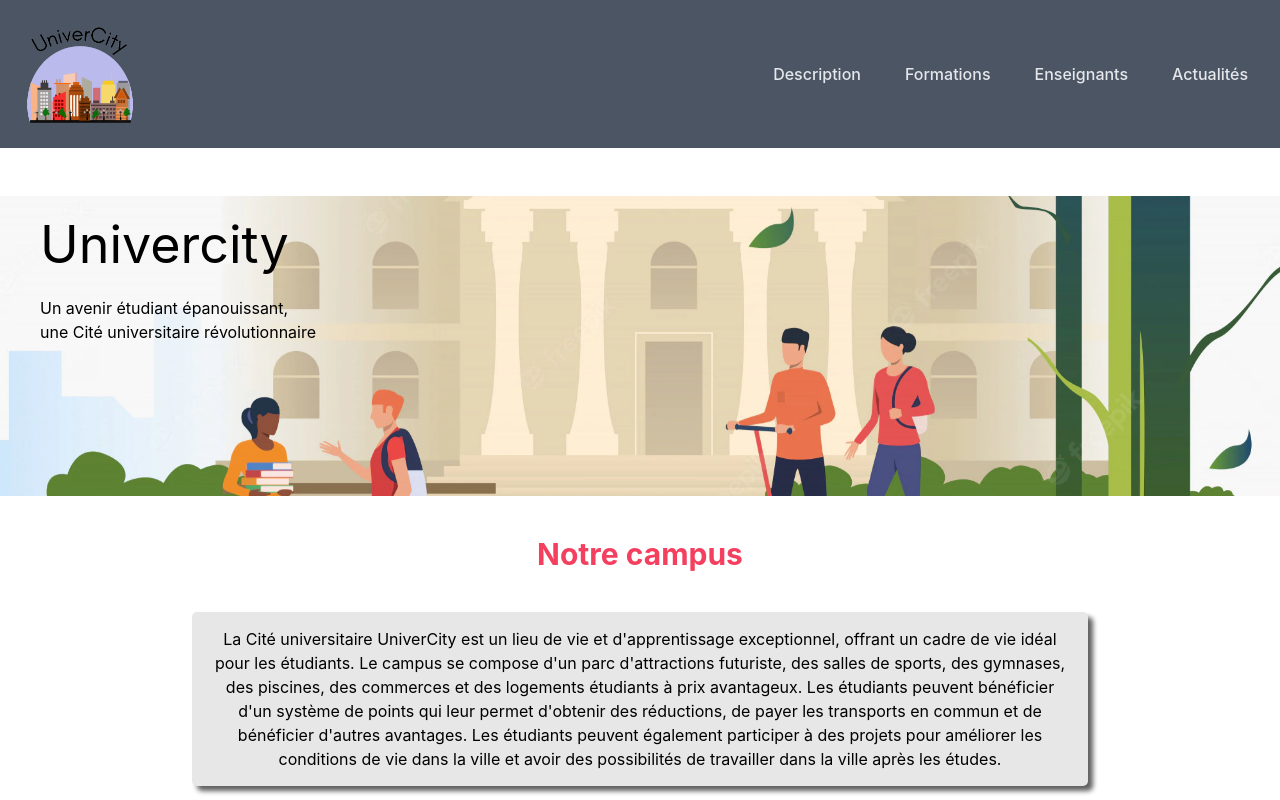
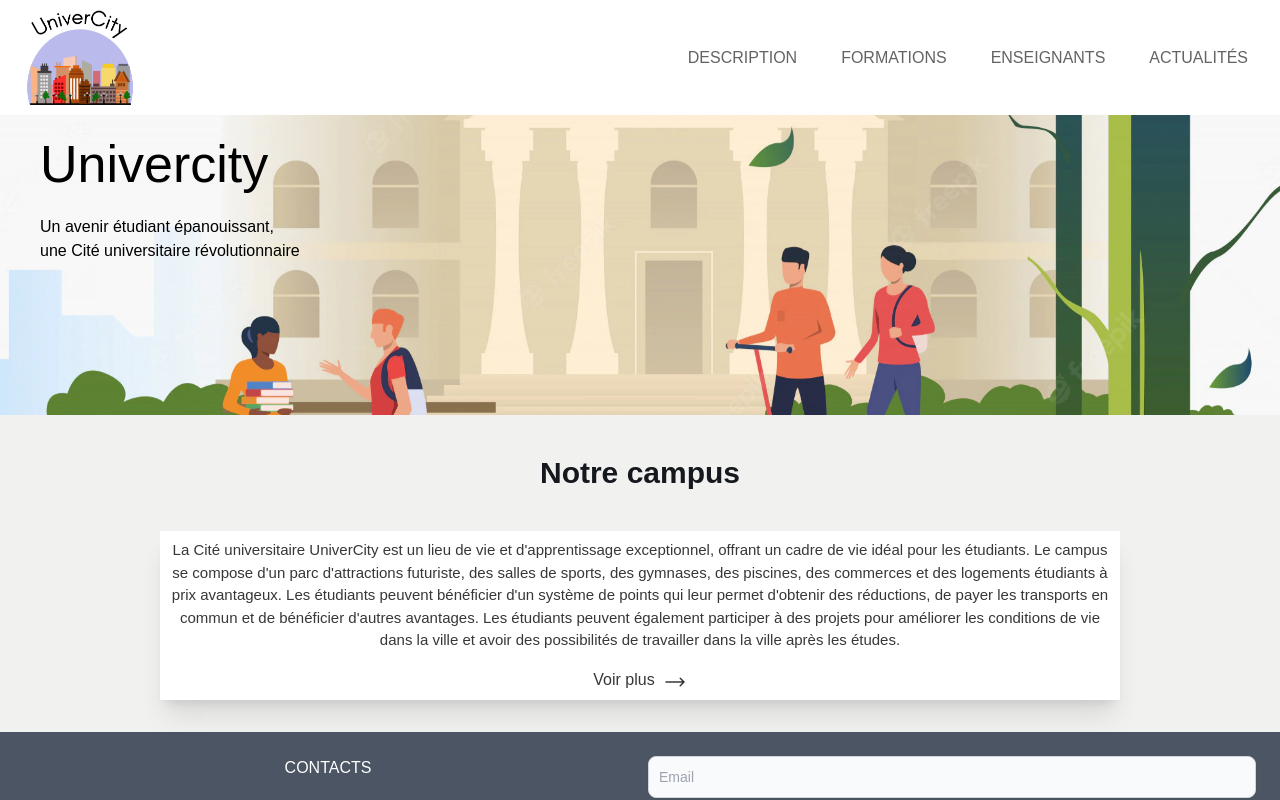
Before and after one commit to BastienBYRA/UniverCity, a React (Create React App) app in the folder univercity/: page / in a window 1280 px wide. Shown: the top 800 px of the page. Built offline with nearby package versions, Linux system fonts and the light colour scheme.

Commit message:
palette couleur

```diff
--- a/univercity/src/App.css
+++ b/univercity/src/App.css
@@ -28,24 +28,3 @@
 .campus-presentation {
   text-align: center;
 }
-
-.campus-presentation p {
-  width: 70%;
-  margin: auto;
-  background-color: rgb(231, 231, 231);
-  border-radius: 5px;
-  padding: 15px;
-  margin-bottom: 30px;
-  box-shadow: 5px 5px 5px rgb(96, 96, 96);
-}
-
-.campus-presentation a {
-  width: 10%;
-  display: inline-block;
-  padding: 10px;
-  background-color: rgb(231, 231, 231);
-  border-radius: 5px;
-  border: 1px solid black;
-  text-decoration: none;
-  color: inherit;
-}
--- a/univercity/src/App.js
+++ b/univercity/src/App.js
@@ -8,7 +8,7 @@ import Footer from './components/Footer.js';
 
 function App() {
   return (
-    <div className="App">
+    <div className="App bg-[#F1F1F0]">
       <Header />
       <BrowserRouter>
         <Routes>
--- a/univercity/src/components/Header.js
+++ b/univercity/src/components/Header.js
@@ -4,9 +4,9 @@ import './../App.css';
 class Header extends React.Component {
 
     render() {
-        return <header className="mb-12">
+        return <header>
 
-            <nav className="bg-gray-600 px-2 sm:px-4 py-2.5">
+            <nav className="bg-white px-2 sm:px-4 py-2.5">
                 <div className="container flex flex-wrap items-center justify-between mx-auto">
                     <a href="/" className="flex items-center">
                         <img src="logo_univercity.png" alt="Univercity Logo" className="w-32" />
@@ -14,24 +14,24 @@ class Header extends React.Component {
 
                     <div className="w-full md:block md:w-auto" id="navbar-default">
                         <ul className="flex flex-col p-4 mt-4 md:flex-row md:space-x-8 md:mt-0 font-medium">
-                            <li className="group">
+                            <li>
                                 <a href="/description"
-                                    className="block py-2 pl-3 text-gray-200 group-hover:text-rose-400 no-underline text-base"
+                                    className="block py-2 pl-3 text-[#636363] hover:text-[#CC0066] no-underline text-base uppercase"
                                     aria-current="page"><p>Description</p></a>
                             </li>
                             <li>
                                 <a href="#"
-                                    className="block py-2 pl-3 text-gray-200 hover:text-rose-400 no-underline text-base"
+                                   className="block py-2 pl-3 text-[#636363] hover:text-[#CC0066] no-underline text-base uppercase"
                                     aria-current="page">Formations</a>
                             </li>
                             <li>
                                 <a href="#"
-                                    className="block py-2 pl-3 text-gray-200 hover:text-rose-400 no-underline text-base"
+                                   className="block py-2 pl-3 text-[#636363] hover:text-[#CC0066] no-underline text-base uppercase"
                                     aria-current="page">Enseignants</a>
                             </li>
                             <li>
                                 <a href="#"
-                                    className="block py-2 pl-3 text-gray-200 hover:text-rose-400 no-underline text-base"
+                                   className="block py-2 pl-3 text-[#636363] hover:text-[#CC0066] no-underline text-base uppercase"
                                     aria-current="page">Actualités</a>
                             </li>
                         </ul>
--- a/univercity/src/components/campus.js
+++ b/univercity/src/components/campus.js
@@ -5,13 +5,14 @@ const CampusHead = () => {
                 <h1>Univercity</h1>
                 <p>
                     Un avenir étudiant épanouissant,
-          <br />
+                    <br/>
                     une Cité universitaire révolutionnaire
                 </p>
             </div>
-      <div className="campus-presentation">
-        <h1 className="text-3xl text-rose-500 mb-10 font-bold">Notre campus</h1>
-        <p>
+            <div className="campus-presentation flex flex-col">
+                <h1 className="text-3xl text-[#15191D] mb-10 font-bold">Notre campus</h1>
+                <div className="mx-auto bg-white w-9/12 p-2 shadow-xl">
+                    <p className="text-[#373737] text-[15px]">
                         La Cité universitaire UniverCity est un lieu de vie et d'apprentissage
                         exceptionnel, offrant un cadre de vie idéal pour les étudiants. Le
                         campus se compose d'un parc d'attractions futuriste, des salles de
@@ -23,7 +24,16 @@ const CampusHead = () => {
                         les conditions de vie dans la ville et avoir des possibilités de
                         travailler dans la ville après les études.
                     </p>
-        <a href="/campus">Voir plus</a>
+                    <a href="/campus" className="text-[#373737] hover:text-[#CC0066] flex items-center justify-center mt-4">
+                        Voir plus
+                        <svg xmlns="http://www.w3.org/2000/svg" viewBox="0 0 24 20" fill="currentColor"
+                             className="w-6 h-6 ml-2">
+                            <path fill-rule="evenodd"
+                                  d="M16.72 7.72a.75.75 0 011.06 0l3.75 3.75a.75.75 0 010 1.06l-3.75 3.75a.75.75 0 11-1.06-1.06l2.47-2.47H3a.75.75 0 010-1.5h16.19l-2.47-2.47a.75.75 0 010-1.06z"
+                                  clip-rule="evenodd"/>
+                        </svg>
+                    </a>
+                </div>
             </div>
         </div>
     );
--- a/univercity/src/index.css
+++ b/univercity/src/index.css
@@ -1,8 +1,6 @@
 body {
   margin: 0;
-  font-family: -apple-system, BlinkMacSystemFont, 'Segoe UI', 'Roboto', 'Oxygen',
-    'Ubuntu', 'Cantarell', 'Fira Sans', 'Droid Sans', 'Helvetica Neue',
-    sans-serif;
+  font-family: Asap, sans-serif;
   -webkit-font-smoothing: antialiased;
   -moz-osx-font-smoothing: grayscale;
 }
```
Also changed, not shown: univercity/public/logo_univercity.png. Lines whose indentation alone changed are shown as unchanged.
